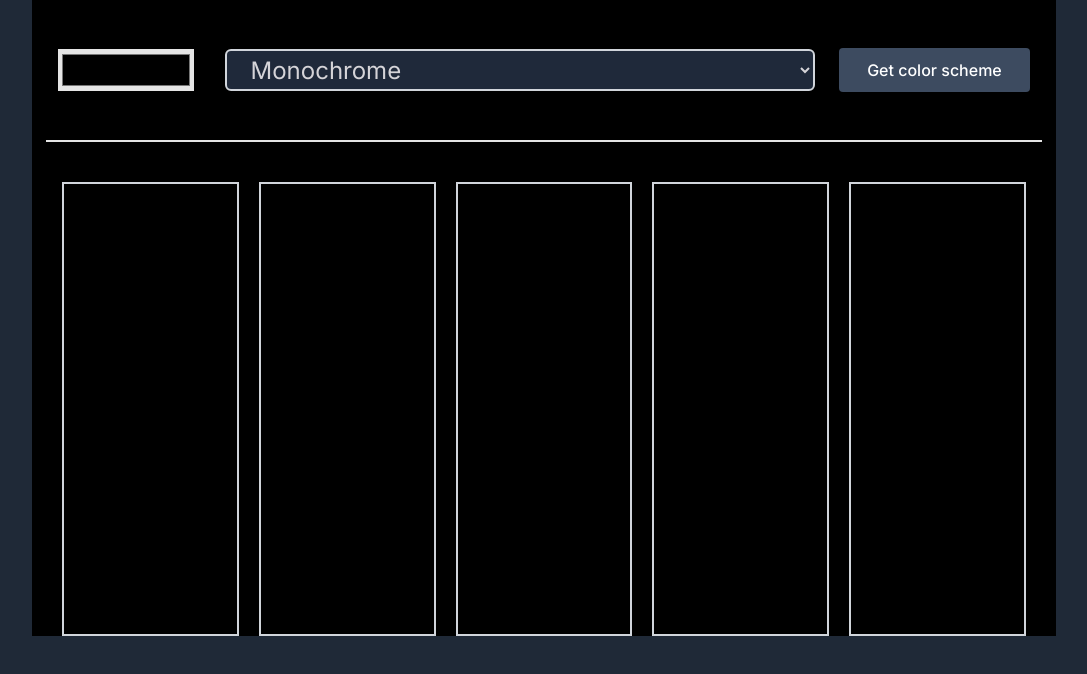
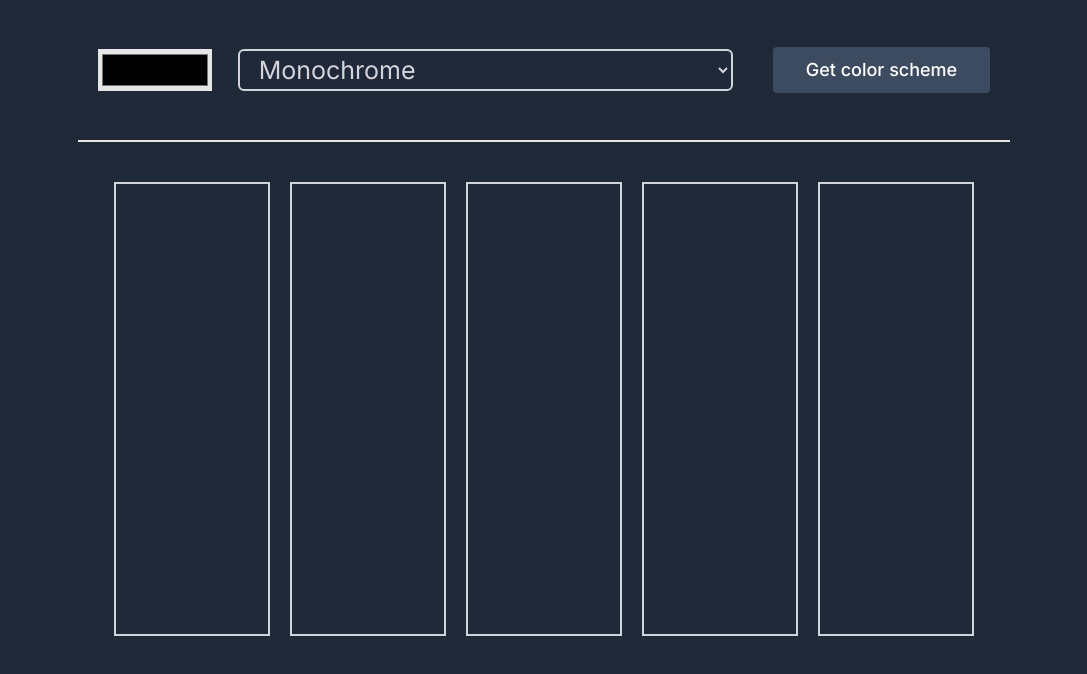
Before and after one commit to katayoon-rb/Fronend-Path-Scrimba, a plain HTML site: page 10 Color Scheme Generator/color-scheme.html in a window 1280 px wide. Shown: the whole page, without its empty margins (96-1183 px from the left). Drawn offline with nearby package versions, Linux system fonts and the light colour scheme.

Commit message:
Update index.css

```diff
--- a/10 Color Scheme Generator/index.css
+++ b/10 Color Scheme Generator/index.css
@@ -76,9 +76,9 @@ html, body {
 
 
 
-@media (min-width: 1000px){
+@media (min-width: 500px){
     body {
-        width: 80%;
+        width: 90%;
         margin: 0 auto;
     }
 
@@ -92,7 +92,7 @@ html, body {
 
     .selection,
     .get-btn {
-        margin: 0 12px;
+        margin: 0 5px;
     }
 
     .color-picker {
@@ -100,18 +100,18 @@ html, body {
     }
 
     .color-options {
-        padding: 0 20px;
-        font-size: 24px;
+        padding: 0 5px;
+        font-size: 20px;
     }
 
     .color-options option {
-        font-size: 25px;
+        font-size: 18px;
     }
 
     .get-btn {
         width: 200px;
-        padding: 13px 11px;
-        font-size: 16px;
+        padding: 13px 8px;
+        font-size: 14px;
     }
 
 
@@ -135,8 +135,64 @@ html, body {
     }
 }
 
+@media (min-width: 700px){
+    body {
+        width: 85%;
+    }
+
+    .selection,
+    .get-btn {
+        margin: 0 12px;
+    }
+
+    .color-options {
+        padding: 0 10px;
+        font-size: 22px;
+    }
+
+    .color-options option {
+        font-size: 25px;
+    }
+
+    .get-btn {
+        padding: 13px 11px;
+        font-size: 16px;
+    }
+}
+
+@media (min-width: 900px){
+    .selection,
+    .get-btn {
+        margin: 0 18px;
+    }
+    .color-options {
+        padding: 0 15px;
+        font-size: 25px;
+    }
+}
+
 @media (min-width: 1150px){
     body {
-        background-color: #000;
+        width: 75%;
+    }
+
+    .selection,
+    .get-btn {
+        margin: 0 20px;
+    }
+
+    .get-btn {
+        width: 250px;
+        padding: 13px 14px;
+        font-size: 18px;
+    }
+
+
+    .colors {
+        margin: 40px;
+    }
+
+    .color p {
+        font-size: 21px;
     }
 }
```
